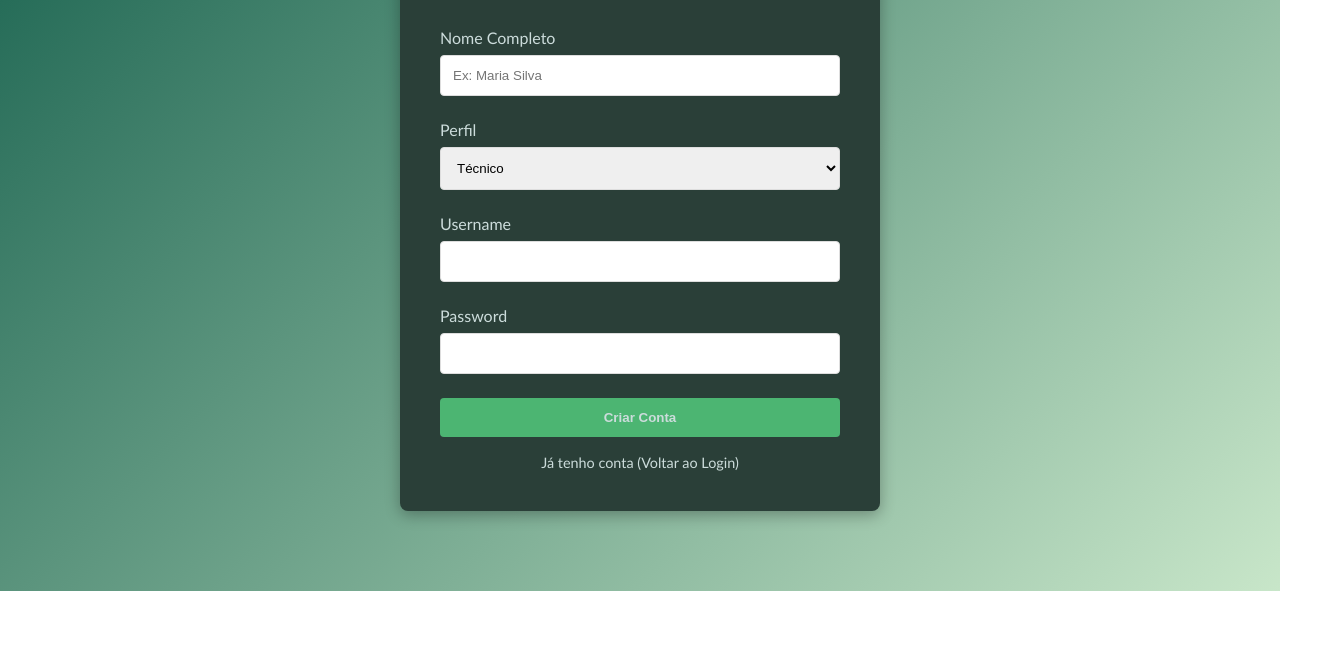
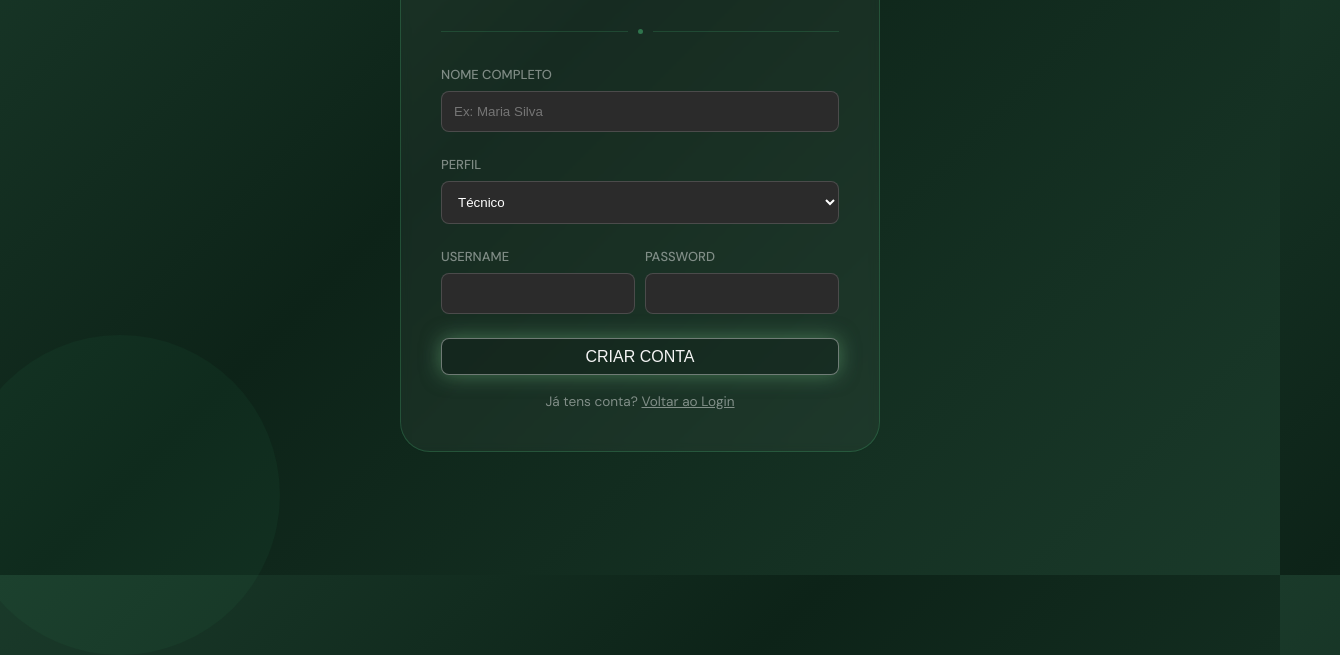
Before and after one commit to Ratattouile/programacao-web, a plain HTML site: page frontend/views/register.html in a window 1280 px wide. Shown: the part 225-880 px from the top of the page, 1340 px wide, since content can reach past the window. Before the commit the page ends 816 px from the top, so only its background shows below. Drawn offline with nearby package versions, Linux system fonts and the light colour scheme.

Commit message:
Novo Frontend

```diff
--- a/frontend/css/style.css
+++ b/frontend/css/style.css
@@ -1,3 +1,5 @@
+@import url('https://fonts.googleapis.com/css2?family=DM+Serif+Display:ital@0;1&family=DM+Sans:wght@300;400;500&display=swap');
+
 :root {
     --primary-color: #4CB572;
     --primary-light: #A1D8B5;
@@ -9,33 +11,45 @@
     --text-hover: #454545
 }
 
+* {
+    margin: 0;
+    padding: 0;
+    box-sizing: border-box;
+}
 
 
 body {
     background-color: var(--bg-color);
     color: var(--text-main);
-    font-family:'Trebuchet MS', 'Lucida Sans Unicode', 'Lucida Grande', 'Lucida Sans', Arial, sans-serif;
+    font-family: 'DM Sans', sans-serif;
 }
 
 
 button {
     cursor: pointer;
     border: none;
-    padding: 0.75rem 1rem;
-    border-radius: 4px;
-    font-weight: bold;
-}
-.btn-primary {
-    background-color: var(--primary-color);
-    color: var(--text-main);
-    width: 100%;
+    padding: 0.55rem 1rem;
+    border-radius: 8px;
+    font-weight: lighter;
+    font-size: medium;
 }
 
+.btn-primary {
+    background-color: rgba(0, 0, 0, 0.15);
+    border: 1px solid rgba(245, 245, 245, 0.4);
+    box-shadow: 0px 0px 20px #467552;
+    color: whitesmoke;
+    width: 100%;
+    transition: 0.12s;
+
+}
 
 .btn-primary:hover {
-    background-color: var(--primary-light);
-    color: var(--text-hover);
+    background-color: rgba(0, 0, 0, 0.5);
+    transform: translate(0, -3px);
+    transition: 0.2s;
 }
+
 .btn-outline {
     background-color: transparent;
     color: var(--text-main);
@@ -53,8 +67,35 @@ button {
     display: flex;
     justify-content: center;
     align-items: center;
-    height: 100vh;
-    background: linear-gradient(135deg, var(--bg-color) 0%, #c8e6c9 100%);
+    min-height: 100vh;
+    background: linear-gradient(135deg, #1a3a2a 0%, #0d2318 40%, #1a3a2a 100%);
+    position: relative;
+    overflow: hidden;
+}
+
+.login-bg::before {
+    content: '';
+    position: absolute;
+    top: -60px;
+    right: -60px;
+    width: 260px;
+    height: 260px;
+    border-radius: 50%;
+    background: rgba(72, 187, 120, 0.07);
+    pointer-events: none;
+}
+
+.login-bg::after {
+    content: '';
+    position: absolute;
+    bottom: -80px;
+    left: -40px;
+    width: 320px;
+    height: 320px;
+    border-radius: 50%;
+    background: rgba(72, 187, 120, 0.05);
+    pointer-events: none;
+    z-index: -1;
 }
 
 .login-header {
@@ -65,18 +106,23 @@ button {
 .login-header h1 {
     color: var(--primary-color);
     font-weight: bold;
+    font-family: Arial, Helvetica, sans-serif;
 }
 
 .login-container {
-    background: #2A3F38;
+    background: rgba(255, 255, 255, 0.04);
     padding: 2.5rem;
-    border-radius: 8px;
-    box-shadow: 0 4px 15px rgba(0,0,0,0.3);
+    border-radius: 30px;
     width: 100%;
-    max-width: 400px;
+    max-width: 480px;
+
+    backdrop-filter: blur(5px);
+    -webkit-backdrop-filter: blur(5px);
+
+    border: 0.5px solid rgba(72, 187, 120, 0.25);
 }
 
-.form-group{
+.form-group {
     margin-bottom: 1.5rem;
 }
 
@@ -85,16 +131,67 @@ button {
     display: block;
     margin-bottom: 0.5rem;
     font-weight: 500;
+    font-size: small;
     text-align: left;
+    color: rgba(255, 255, 255, 0.452);
 }
 
-.form-group input {
+.form-group input,
+.form-group select {
     width: 100%;
-    border-radius: 4px;
-    border: 1px solid var(--border-color);
     padding: 0.75rem;
-    box-sizing: border-box;
+    background: rgb(43, 43, 43);
+    color: white;
+    border: 0.5px solid rgba(255, 255, 255, 0.15);
+    border-radius: 8px;
+}
 
+.form-row {
+    display: flex;
+    gap: 10px;
+}
+
+.form-row .form-group {
+    flex: 1;
+}
+
+.form-row .form-group input {
+    width: 100%;
+}
+
+.voltar-login {
+    color: rgba(255, 255, 255, 0.452);
+    text-decoration: none;
+    font-size: 0.85rem;
+    transition: 0.1s;
+}
+
+.voltar-login:hover{
+    color: rgba(72, 187, 120, 0.8);
+    transition: 0.1s;
+}
+
+.gh-divider {
+    display: flex;
+    align-items: center;
+    gap: 10px;
+    margin-bottom: 2rem;
+}
+
+.gh-divider::before,
+.gh-divider::after {
+    content: '';
+    flex: 1;
+    height: 0.5px;
+    background: rgba(72, 187, 120, 0.2);
+}
+
+.gh-divider-dot {
+    width: 5px;
+    height: 5px;
+    border-radius: 50%;
+    background: #48bb78;
+    opacity: 0.5;
 }
 
 /* --- DASHBOARD TOP NAVBAR LAYOUT --- */
@@ -115,7 +212,7 @@ button {
     padding: 0 1.5rem;
     height: 70px;
     flex-shrink: 0;
-    box-shadow: 0 2px 5px rgba(0,0,0,0.05);
+    box-shadow: 0 2px 5px rgba(0, 0, 0, 0.05);
 }
 
 .navbar-brand h2 {
@@ -147,7 +244,8 @@ button {
     transition: all 0.2s;
 }
 
-.navbar-nav a:hover, .navbar-nav a.active {
+.navbar-nav a:hover,
+.navbar-nav a.active {
     color: var(--primary-color);
     border-bottom: 3px solid var(--primary-color);
 }
@@ -155,10 +253,13 @@ button {
 
 .navbar-nav a {
     border-radius: 6px;
-    border-bottom: none; /* remove o underline */
+    border-bottom: none;
+    /* remove o underline */
     padding: 6px 12px;
 }
-.navbar-nav a:hover, .navbar-nav a.active {
+
+.navbar-nav a:hover,
+.navbar-nav a.active {
     background: rgba(76, 181, 114, 0.12);
     border-bottom: none;
 }
@@ -210,7 +311,10 @@ button {
     border-radius: 50%;
     margin-right: 5px;
 }
-.status-dot.green { background-color: var(--primary-color); }
+
+.status-dot.green {
+    background-color: var(--primary-color);
+}
 
 .content-area {
     padding: 0 2rem 2rem 2rem;
@@ -226,7 +330,7 @@ button {
 .card {
     background: #2A3F38;
     padding: 1.5rem;
-    box-shadow: 0 2px 5px rgba(0,0,0,0.05);
+    box-shadow: 0 2px 5px rgba(0, 0, 0, 0.05);
     margin-bottom: 20px;
     border: 1px solid #3a5550;
     border-radius: 10px;
@@ -236,10 +340,13 @@ button {
 .card-value {
     font-size: 2rem;
     font-weight: bold;
-    color: var( --text-main);
+    color: var(--text-main);
     margin-top: 0.5rem;
 }
-.card-value.warning { color: var(--warning-color); }
+
+.card-value.warning {
+    color: var(--warning-color);
+}
 
 /* Tabelas */
 .data-table {
@@ -247,7 +354,8 @@ button {
     margin-top: 1rem;
 }
 
-.data-table th, .data-table td {
+.data-table th,
+.data-table td {
     padding: 1rem;
     text-align: left;
     border-bottom: 1px solid var(--border-color);
@@ -260,8 +368,14 @@ button {
     font-weight: bold;
     color: white;
 }
-.badge.active { background-color: var(--primary-color); }
-.badge.warning { background-color: var(--warning-color); }
+
+.badge.active {
+    background-color: var(--primary-color);
+}
+
+.badge.warning {
+    background-color: var(--warning-color);
+}
 
 @media screen and (max-width: 900px) {
     .top-navbar {
@@ -320,11 +434,13 @@ button {
     transition: all 0.2s;
     padding: 0;
 }
+
 .logout-btn:hover {
     background: rgba(211, 47, 47, 0.15);
     border-color: var(--danger-color);
     color: var(--danger-color);
 }
+
 .logout-btn .tooltip {
     position: absolute;
     bottom: -28px;
@@ -340,4 +456,7 @@ button {
     transition: opacity 0.2s;
     border: 1px solid var(--border-color);
 }
-.logout-btn:hover .tooltip { opacity: 1; }
+
+.logout-btn:hover .tooltip {
+    opacity: 1;
+}
--- a/frontend/views/register.html
+++ b/frontend/views/register.html
@@ -1,51 +1,63 @@
 <!DOCTYPE html>
 <html lang="en">
+
 <head>
     <meta charset="UTF-8">
     <meta name="viewport" content="width=device-width, initial-scale=1.0">
     <link rel="stylesheet" href="/css/style.css">
     <script defer src="/js/register.js"></script>
     <title>Register - GREENHERB</title>
-    <link rel="stylesheet" href="https://fonts.googleapis.com/css2?family=Material+Symbols+Outlined:opsz,wght,FILL,GRAD@20..48,100..700,0..1,-50..200&icon_names=logout" />
+    <link rel="stylesheet"
+        href="https://fonts.googleapis.com/css2?family=Material+Symbols+Outlined:opsz,wght,FILL,GRAD@20..48,100..700,0..1,-50..200&icon_names=logout" />
+         <link rel="preconnect" href="https://fonts.googleapis.com">
+    <link rel="preconnect" href="https://fonts.gstatic.com" crossorigin>
+    <link href="https://fonts.googleapis.com/css2?family=DM+Serif+Display:ital@0;1&family=DM+Sans:wght@300;400;500&display=swap" rel="stylesheet">
 </head>
+
 <body class="login-bg">
     <div class="login-container">
         <div class="login-header">
             <h1>GREENHERB</h1>
             <p>Registar Novo Funcionário</p>
         </div>
+        <div class="gh-divider">
+            <div class="gh-divider-dot"></div>
+        </div>
         <form id="registerForm">
             <div class="form-group">
-                <label for="nome">Nome Completo</label>
+                <label for="nome">NOME COMPLETO</label>
                 <input type="text" id="nome" placeholder="Ex: Maria Silva" required>
             </div>
 
             <div class="form-group">
-                <label for="perfil">Perfil</label>
-                <select id="perfil" required style="width: 100%; padding: 0.75rem; border: 1px solid var(--border-color); border-radius: 4px;">
+                <label for="perfil">PERFIL</label>
+                <select id="perfil" required>
                     <option value="Técnico">Técnico</option>
                     <option value="Responsável">Responsável Técnico</option>
                     <option value="Administrador">Administrador</option>
                 </select>
             </div>
 
-            <div class="form-group">
-                <label for="regUsername">Username</label>
-                <input type="text" id="regUsername" required>
+            <div class="form-row">
+                <div class="form-group">
+                    <label>USERNAME</label>
+                    <input class="username" type="text" />
+                </div>
+                <div class="form-group">
+                    <label>PASSWORD</label>
+                    <input class="password" type="password" />
+                </div>
             </div>
 
-            <div class="form-group">
-                <label for="regPassword">Password</label>
-                <input type="password" id="regPassword" required>
-            </div>
-
-            <button type="submit" class="btn-primary">Criar Conta</button>
+            <button type="submit" class="btn-primary">CRIAR CONTA</button>
 
             <div style="text-align: center; margin-top: 15px;">
-                <a href="/views/login.html" style="color: var(--text-main); text-decoration: none; font-size: 0.9rem;">Já tenho conta (Voltar ao Login)</a>
+                <a href="/views/login.html" class="voltar-login">Já tens conta? <u>Voltar ao
+                    Login</u></a>
             </div>
         </form>
     </div>
 
 </body>
+
 </html>
```
Also changed, not shown: frontend/views/login.html (+3 -0 lines). Lines whose indentation alone changed are shown as unchanged.
